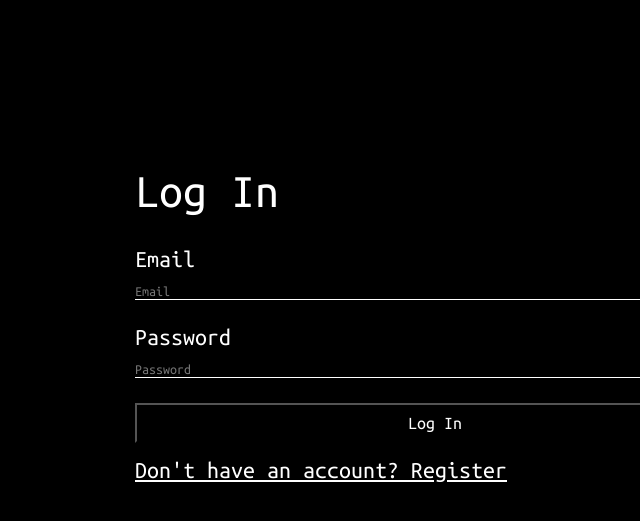
After one commit to Paul-Starodub/Users_authentication, a Django app: page /login/ in a window 1280 px wide. The commit adds this page. Shown: the top 521 px of the page, without its empty margins (205-845 px from the left). Run offline with Django 5.2, Linux system fonts and the light colour scheme; some libraries are stand-ins or nearby versions.

Commit message:
Add login, registration, and profile templates with updated form styling and structure adjustments.

```diff
--- /dev/null
+++ b/statis/css/main.css
@@ -0,0 +1,58 @@
+@import url('https://fonts.googleapis.com/css2?family=Ubuntu+Mono:ital,wght@0,400;0,700;1,400;1,700&display=swap');
+
+* {
+    font-family: "Ubuntu Mono", monospace;
+    font-weight: 400;
+    font-style: normal;
+    background-color: #000;
+    color: #fff;
+}
+
+.container {
+    padding-top: 10%;
+    max-width: 600px;
+    margin: 0 auto;
+    font-size: 24px;
+}
+
+button {
+    font-size: 18px;
+    min-width: 140px;
+    min-height: 40px;
+}
+
+.checkbox-form {
+    font-size: 14px;
+}
+
+.reg-form {
+    display: flex; flex-direction: column;
+    gap: 15px;
+}
+
+.form-group {
+    display: flex; flex-direction: column;
+}
+
+.form-group input {
+    all: unset;
+    border-bottom: 1px solid #fff;
+    margin-bottom: 10px; margin-top: 10px;
+    font-size: 18px;
+}
+
+.form-group input::placeholder {
+    font-size: 14px;
+}
+
+.reg-form button {
+    height: 40px;
+}
+
+.profile-section {
+    margin-bottom: 20px;
+}
+
+.address-box {
+    padding-top: 20px; padding-bottom: 20px;
+}
--- a/users/forms.py
+++ b/users/forms.py
@@ -121,23 +121,38 @@ class CustomUserUpdateForm(forms.ModelForm):
 
     class Meta:
         model = User
-        fields = [
+        fields = (
             "first_name",
             "last_name",
             "email",
-            "phone",
-            "marketing_consent_one",
-            "marketing_consent_two",
-            "address_one",
-            "address_two",
+            "address1",
+            "address2",
             "city",
             "country",
             "province",
             "postal_code",
-        ]
+            "phone",
+        )
         widgets = {
-            "marketing_consent_one": forms.CheckboxInput(attrs={"class": "form-check-input"}),
-            "marketing_consent_two": forms.CheckboxInput(attrs={"class": "form-check-input"}),
+            "email": forms.EmailInput(attrs={"class": "input-register form-control", "placeholder": "Your email"}),
+            "first_name": forms.TextInput(
+                attrs={"class": "input-register form-control", "placeholder": "Your first name"}
+            ),
+            "last_name": forms.TextInput(
+                attrs={"class": "input-register form-control", "placeholder": "Your last name"}
+            ),
+            "address1": forms.TextInput(
+                attrs={"class": "input-register form-control", "placeholder": "Address line 1"}
+            ),
+            "address2": forms.TextInput(
+                attrs={"class": "input-register form-control", "placeholder": "Address line 2"}
+            ),
+            "city": forms.TextInput(attrs={"class": "input-register form-control", "placeholder": "Your city"}),
+            "country": forms.TextInput(attrs={"class": "input-register form-control", "placeholder": "Your country"}),
+            "province": forms.TextInput(attrs={"class": "input-register form-control", "placeholder": "Your province"}),
+            "postal_code": forms.TextInput(
+                attrs={"class": "input-register form-control", "placeholder": "Your postal code"}
+            ),
         }
 
     def clean_email(self):
--- /dev/null
+++ b/users/templates/users/login.html
@@ -0,0 +1,26 @@
+{% extends 'users/base.html' %}
+
+{% block title %}Log In{% endblock %}
+
+{% block content %}
+    <h1>Log In</h1>
+    <form method="post" class="reg-form">
+        {% csrf_token %}
+        <div class="form-group">
+            <label for="{{ form.username.id_for_label }}">Email</label>
+            {{ form.username }}
+            {% if form.username.errors %}
+                <div class="error">{{ form.username.errors }}</div>
+            {% endif %}
+        </div>
+        <div class="form-group">
+            <label for="{{ form.password.id_for_label }}">Password</label>
+            {{ form.password }}
+            {% if form.password.errors %}
+                <div class="error">{{ form.password.errors }}</div>
+            {% endif %}
+        </div>
+        <button type="submit">Log In</button>
+        <a href="{% url 'users:register' %}" class="link">Don't have an account? Register</a>
+    </form>
+{% endblock %}
```
Also changed, not shown: users/templates/users/profile.html (added, +20 -0 lines), users/templates/users/register.html (+65 -1 lines).
